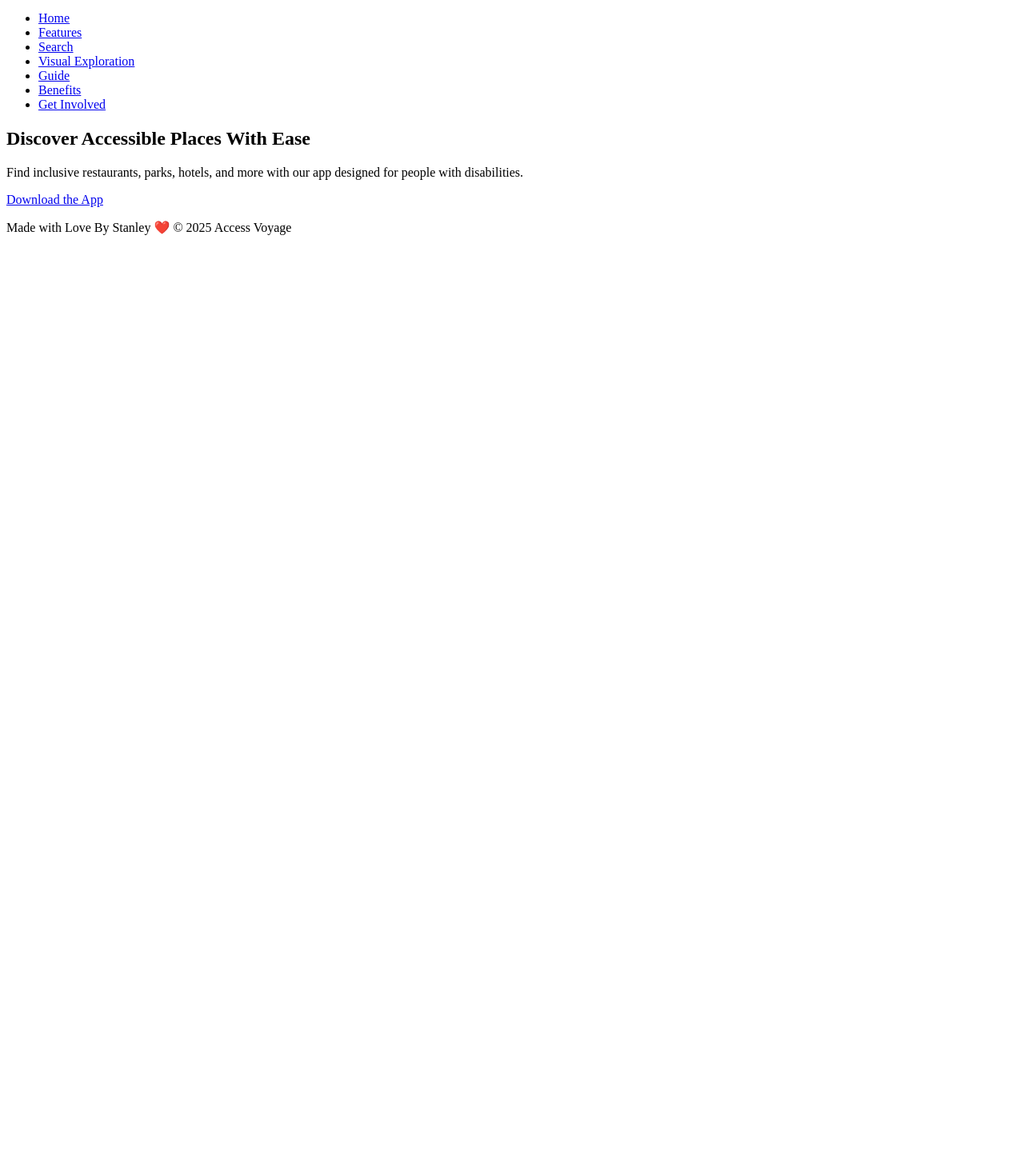
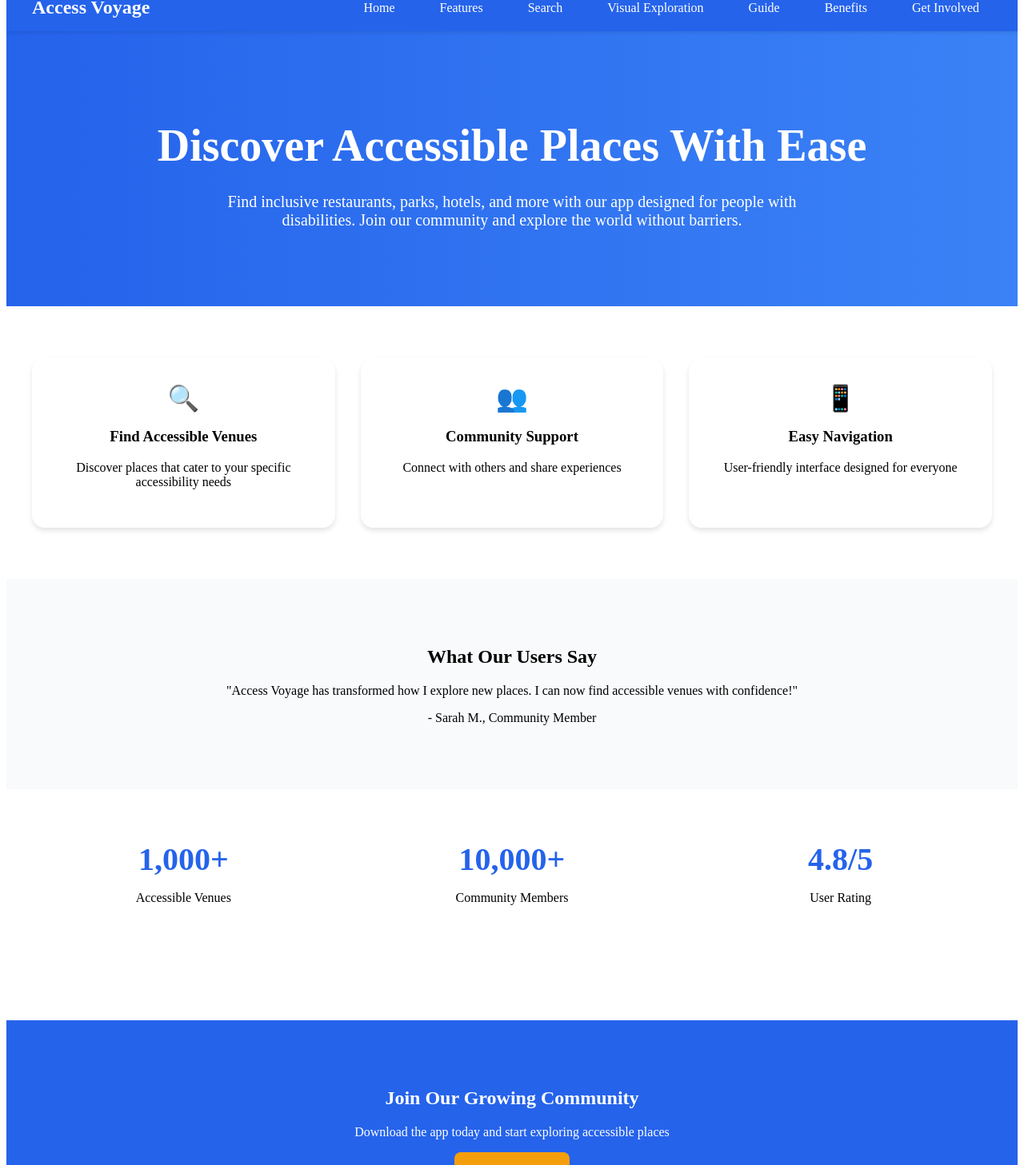
Before and after one commit to StanleyKioko/HuruSpace, a React (Vite) app in the folder frontend/: page / in a window 1280 px wide. Shown: the part 28-1485 px from the top of the page at 80% size. Before the commit the page ends 816 px from the top, so only its background shows below. Built offline with nearby package versions, Linux system fonts and the light colour scheme.

Commit message:
Nvbar and home page styled

```diff
--- a/frontend/src/App.jsx
+++ b/frontend/src/App.jsx
@@ -7,6 +7,8 @@
 import './AccessibilityGuide.css';
 import './Benefits.css';
 import './GetInvolved.css';
+import './Navbar.css';
+import './Home.css';
 
 class ErrorBoundary extends React.Component {
     state = { hasError: false, error: null };
@@ -60,20 +62,72 @@
         </nav>
     );
 }
-
 function Home() {
     return (
         <>
             <section className="hero-section">
-                <div className="section-container">
-                    <h2 className="text-4xl font-bold mb-4">Discover Accessible Places With Ease</h2>
-                    <p className="text-lg mb-6">Find inclusive restaurants, parks, hotels, and more with our app designed for people with disabilities.</p>
-                    <Link
-                        to="/get-involved"
-                        className="button-primary"
-                        tabIndex="0"
-                    >
-                        Download the App
+                <div className="hero-content">
+                    <h1 className="hero-title">Discover Accessible Places With Ease</h1>
+                    <p className="hero-description">
+                        Find inclusive restaurants, parks, hotels, and more with our app designed
+                        for people with disabilities. Join our community and explore the world without barriers.
+                    </p>
+                    {/*<Link to="/get-involved" className="cta-button" tabIndex="0">*/}
+
+                    {/*</Link>*/}
+                </div>
+            </section>
+
+            <section className="features-grid">
+                <div className="feature-item">
+                    <div className="feature-icon">🔍</div>
+                    <h3>Find Accessible Venues</h3>
+                    <p>Discover places that cater to your specific accessibility needs</p>
+                </div>
+                <div className="feature-item">
+                    <div className="feature-icon">👥</div>
+                    <h3>Community Support</h3>
+                    <p>Connect with others and share experiences</p>
+                </div>
+                <div className="feature-item">
+                    <div className="feature-icon">📱</div>
+                    <h3>Easy Navigation</h3>
+                    <p>User-friendly interface designed for everyone</p>
+                </div>
+            </section>
+
+            <section className="testimonial-section">
+                <div className="hero-content">
+                    <h2 className="text-3xl font-bold mb-8">What Our Users Say</h2>
+                    <blockquote className="text-xl italic mb-4">
+                        "Access Voyage has transformed how I explore new places. I can now find
+                        accessible venues with confidence!"
+                    </blockquote>
+                    <p className="font-semibold">- Sarah M., Community Member</p>
+                </div>
+            </section>
+
+            <section className="stats-section">
+                <div className="stat-item">
+                    <div className="stat-number">1,000+</div>
+                    <p>Accessible Venues</p>
+                </div>
+                <div className="stat-item">
+                    <div className="stat-number">10,000+</div>
+                    <p>Community Members</p>
+                </div>
+                <div className="stat-item">
+                    <div className="stat-number">4.8/5</div>
+                    <p>User Rating</p>
+                </div>
+            </section>
+
+            <section className="cta-banner">
+                <div className="hero-content">
+                    <h2 className="text-3xl font-bold mb-4">Join Our Growing Community</h2>
+                    <p className="text-xl mb-8">Download the app today and start exploring accessible places</p>
+                    <Link to="/get-involved" className="cta-button" tabIndex="0">
+                        Get Started
                     </Link>
                 </div>
             </section>
--- /dev/null
+++ b/frontend/src/Home.css
@@ -0,0 +1,121 @@
+/*===============================
+  HOME PAGE STYLES
+================================*/
+.hero-section {
+    background: linear-gradient(to right, #2563eb, #3b82f6);
+    color: white;
+    padding: 4rem 2rem;
+    text-align: center;
+}
+
+.hero-content {
+    max-width: 1200px;
+    margin: 0 auto;
+}
+
+.hero-title {
+    font-size: 3.5rem;
+    font-weight: bold;
+    margin-bottom: 1.5rem;
+    line-height: 1.2;
+}
+
+.hero-description {
+    font-size: 1.25rem;
+    margin-bottom: 2rem;
+    max-width: 800px;
+    margin-left: auto;
+    margin-right: auto;
+}
+
+.cta-button {
+    background: #f59e0b;
+    color: white;
+    padding: 1rem 2rem;
+    border-radius: 0.5rem;
+    font-weight: bold;
+    text-decoration: none;
+    transition: transform 0.3s ease;
+    display: inline-block;
+}
+
+.cta-button:hover {
+    transform: translateY(-2px);
+}
+
+.features-grid {
+    display: grid;
+    grid-template-columns: repeat(auto-fit, minmax(250px, 1fr));
+    gap: 2rem;
+    padding: 4rem 2rem;
+    max-width: 1200px;
+    margin: 0 auto;
+}
+
+.feature-item {
+    text-align: center;
+    padding: 2rem;
+    background: white;
+    border-radius: 1rem;
+    box-shadow: 0 4px 6px rgba(0, 0, 0, 0.1);
+    transition: transform 0.3s ease;
+}
+
+.feature-item:hover {
+    transform: translateY(-5px);
+}
+
+.feature-icon {
+    font-size: 2rem;
+    margin-bottom: 1rem;
+    color: #2563eb;
+}
+
+.testimonial-section {
+    background: #f8fafc;
+    padding: 4rem 2rem;
+    text-align: center;
+}
+
+.stats-section {
+    display: grid;
+    grid-template-columns: repeat(auto-fit, minmax(200px, 1fr));
+    gap: 2rem;
+    padding: 4rem 2rem;
+    background: white;
+    max-width: 1200px;
+    margin: 0 auto;
+}
+
+.stat-item {
+    text-align: center;
+}
+
+.stat-number {
+    font-size: 2.5rem;
+    font-weight: bold;
+    color: #2563eb;
+    margin-bottom: 0.5rem;
+}
+
+.cta-banner {
+    background: #2563eb;
+    color: white;
+    padding: 4rem 2rem;
+    text-align: center;
+    margin-top: 4rem;
+}
+
+@media (max-width: 768px) {
+    .hero-title {
+        font-size: 2.5rem;
+    }
+
+    .hero-description {
+        font-size: 1.1rem;
+    }
+
+    .features-grid {
+        grid-template-columns: 1fr;
+    }
+}
--- /dev/null
+++ b/frontend/src/Navbar.css
@@ -0,0 +1,72 @@
+/*===============================
+  NAVBAR STYLES
+================================*/
+.nav-container {
+    background-color: #2563eb;
+    padding: 1rem 2rem;
+    position: sticky;
+    top: 0;
+    z-index: 1000;
+    box-shadow: 0 2px 4px rgba(0,0,0,0.1);
+}
+
+.nav-content {
+    max-width: 1280px;
+    margin: 0 auto;
+    display: flex;
+    justify-content: space-between;
+    align-items: center;
+}
+
+.nav-logo {
+    color: white;
+    font-size: 1.5rem;
+    font-weight: 700;
+    text-decoration: none;
+    transition: transform 0.3s ease;
+}
+
+.nav-logo:hover {
+    transform: scale(1.05);
+}
+
+.nav-links {
+    display: flex;
+    gap: 1.5rem;
+    list-style: none;
+    margin: 0;
+    padding: 0;
+    align-items: center;
+}
+
+.nav-link {
+    color: white;
+    text-decoration: none;
+    padding: 0.5rem 1rem;
+    border-radius: 0.375rem;
+    transition: all 0.3s ease;
+}
+
+.nav-link:hover {
+    background-color: rgba(255, 255, 255, 0.1);
+    transform: translateY(-2px);
+}
+
+/* Responsive styles */
+@media (max-width: 768px) {
+    .nav-content {
+        flex-direction: column;
+        gap: 1rem;
+    }
+
+    .nav-links {
+        flex-wrap: wrap;
+        justify-content: center;
+        gap: 0.5rem;
+    }
+
+    .nav-link {
+        padding: 0.25rem 0.75rem;
+        font-size: 0.9rem;
+    }
+}
```
